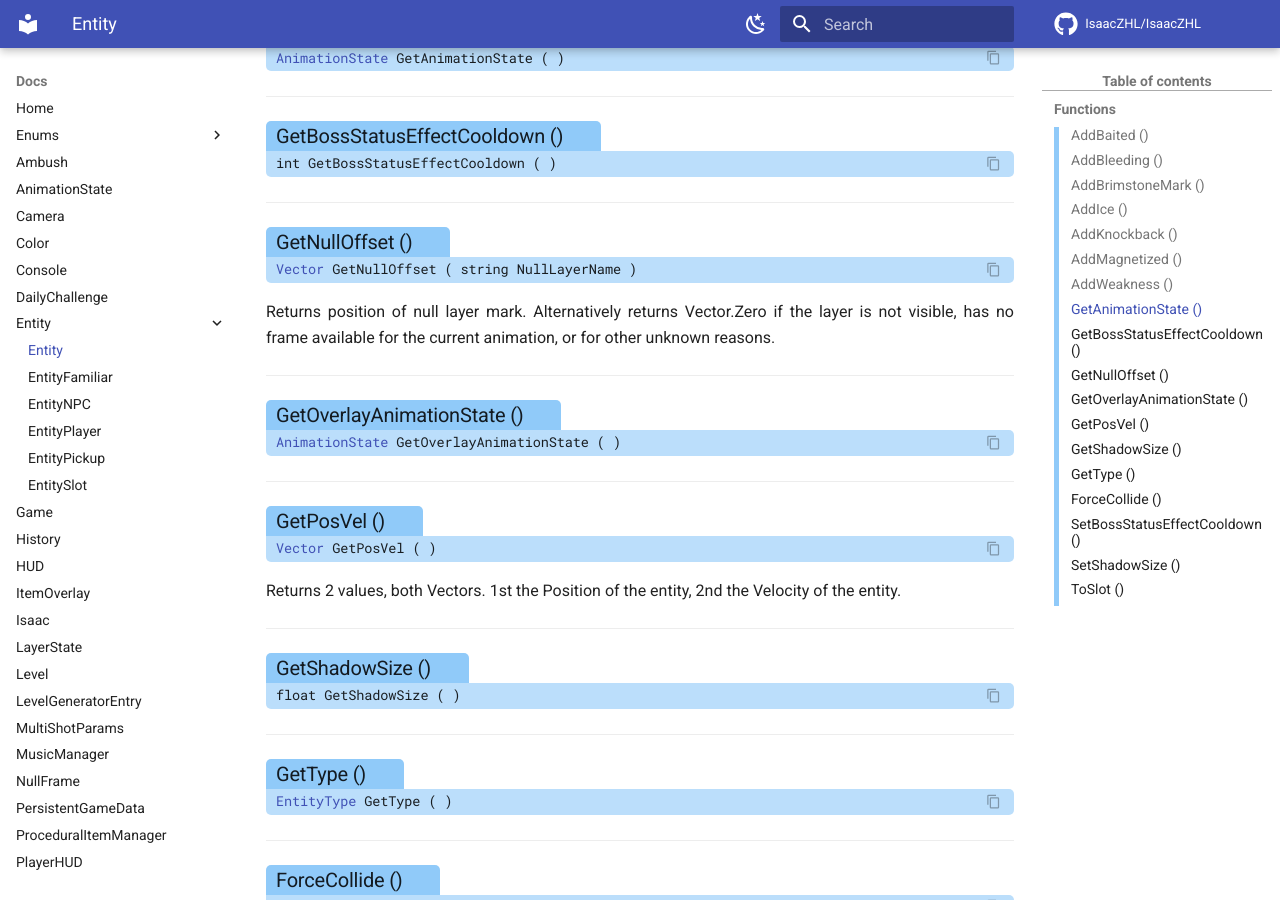
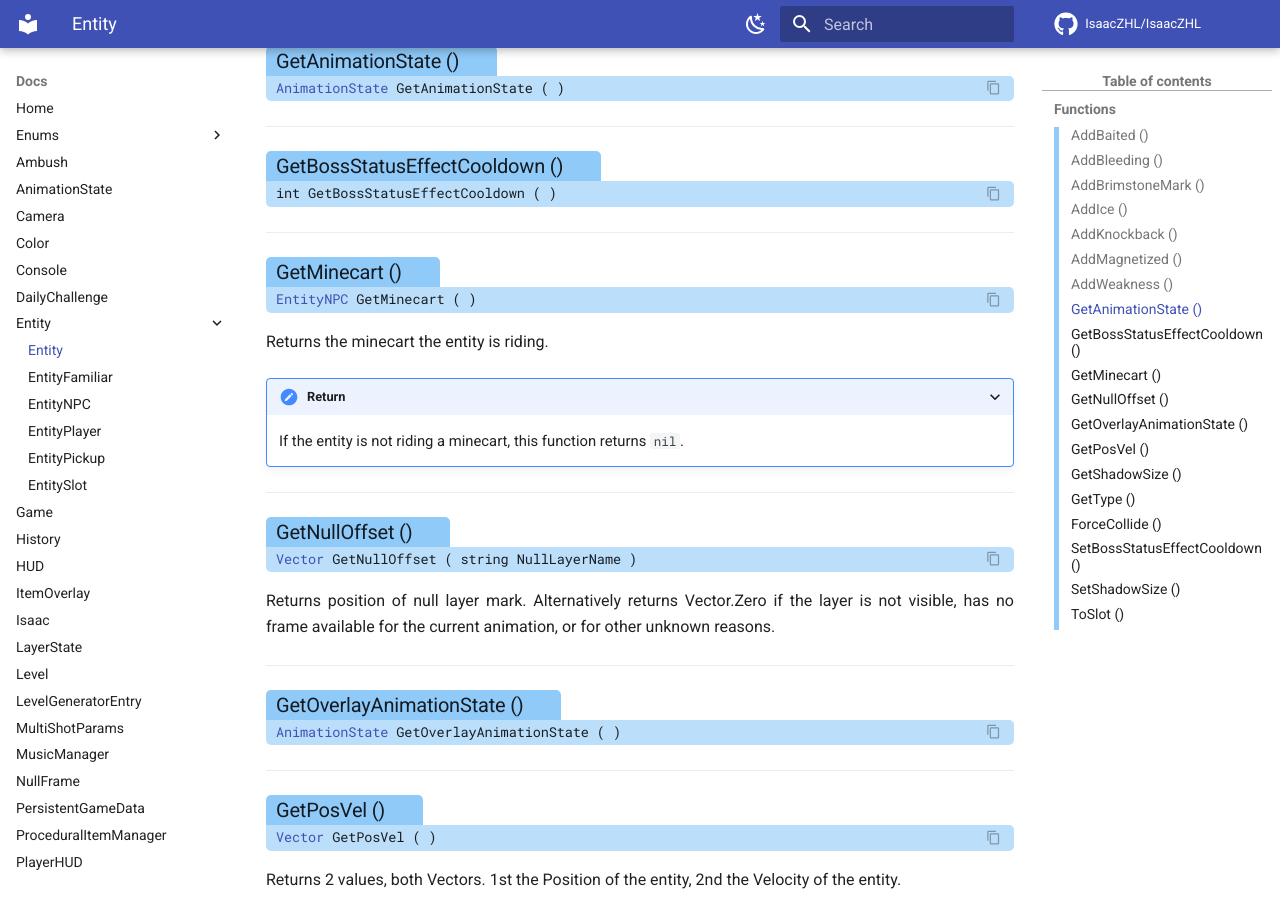
Before and after one commit to TeamREPENTOGON/REPENTOGON, an MkDocs documentation site: the page built from documentation/docs/Entity.md, in a window 1280 px wide and 900 px high, scrolled down 1636 px. Built offline with MkDocs 1.6.1 and Material for MkDocs 9.7.7, drawn with Linux system fonts in a browser that asks for light colours; comment, search, counter and statistics services are not loaded; the version menu is left out; some of the changed text lies outside the part shown.

Commit message:
Documentation for Entity::GetMinecart

```diff
--- a/documentation/docs/Entity.md
+++ b/documentation/docs/Entity.md
@@ -36,6 +36,14 @@ ___
 ___
 ### Get·Boss·Status·Effect·Cooldown () {: aria-label='Functions' }
 #### int GetBossStatusEffectCooldown ( ) {: .copyable aria-label='Functions' }
+
+___
+### Get·Minecart () {: aria-label='Functions' }
+#### [EntityNPC](EntityNPC.md) GetMinecart ( ) {: .copyable aria-label='Functions' }
+Returns the minecart the entity is riding.
+
+???+ Return behavior
+    If the entity is not riding a minecart, this function returns `nil`.
 
 ___
 ### Get·Null·Offset () {: aria-label='Functions' }
```
